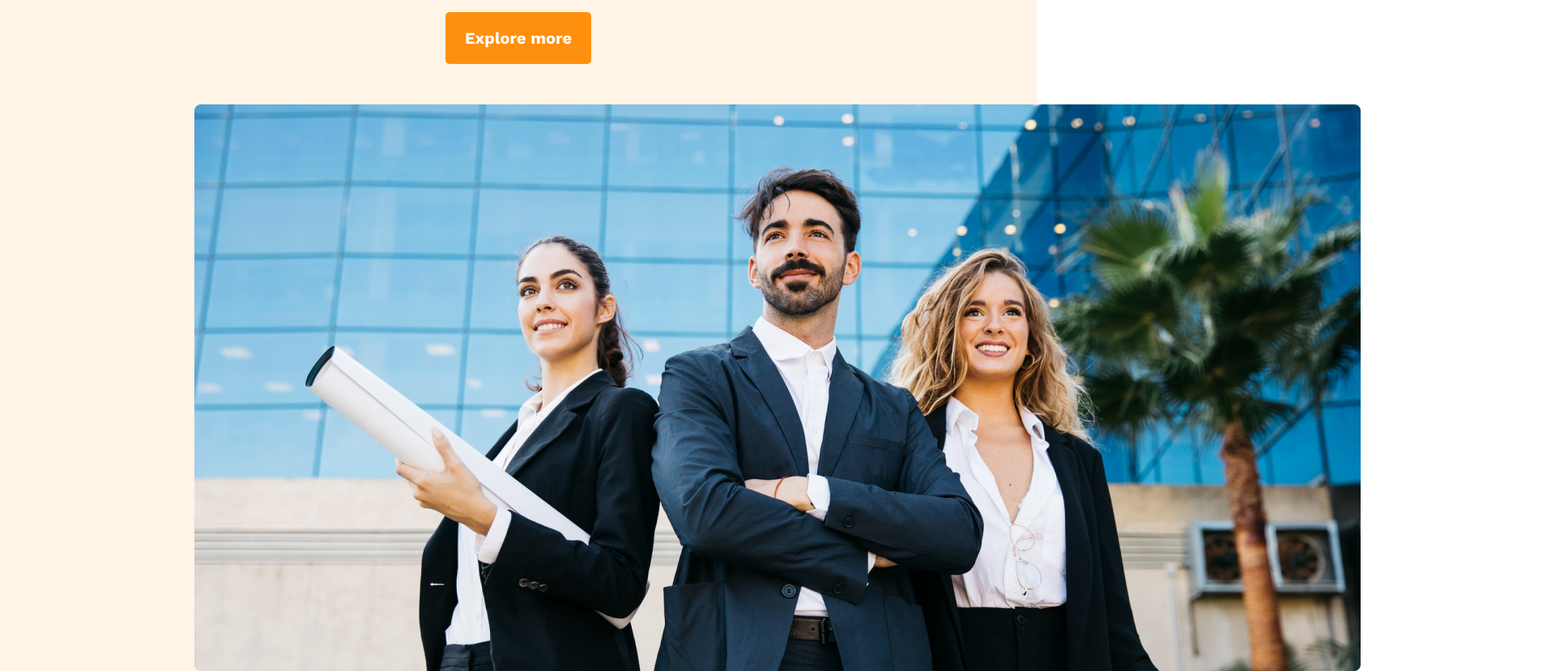
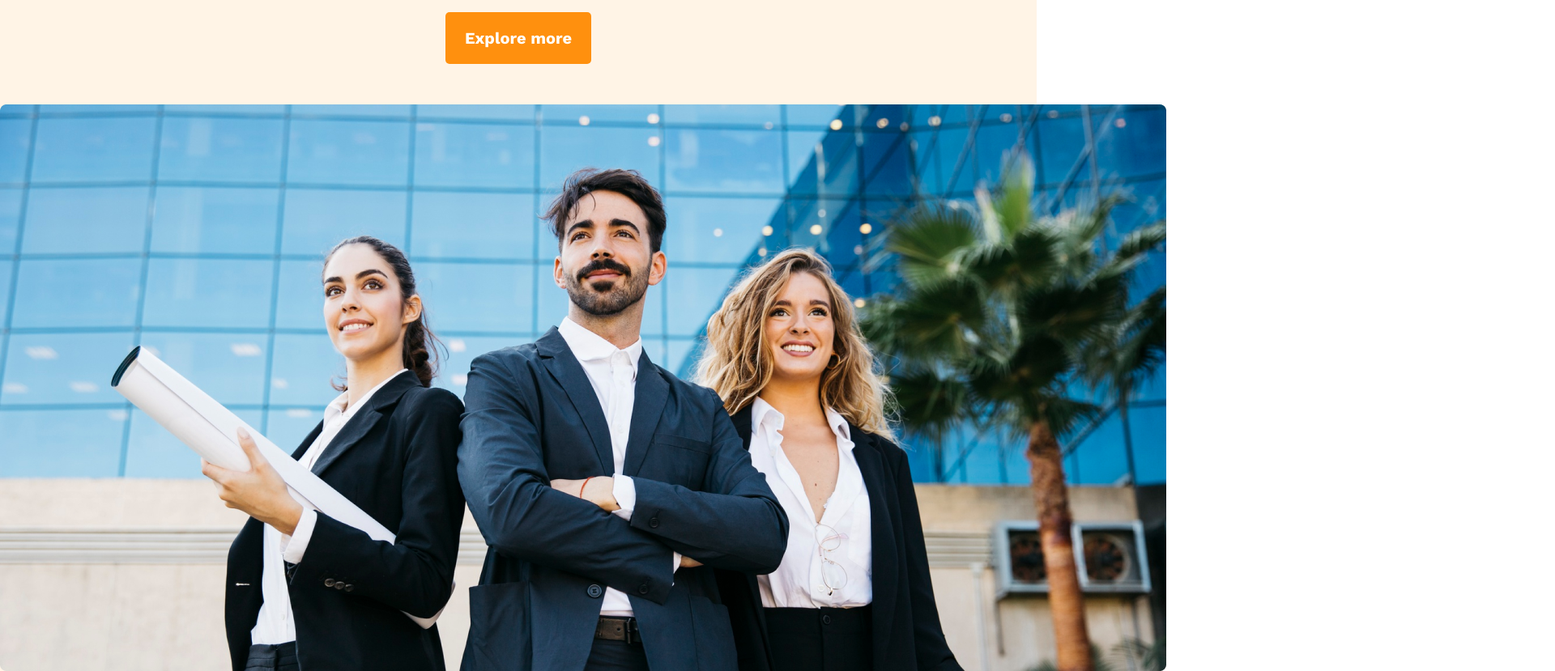
Before and after one commit to NishatTasnimTamanna/Assignment-2, a plain HTML site: page index.html in a window 1280 px wide. Shown: the part 380-1209 px from the top of the page at 81% size, 1920 px wide, since content can reach past the window. Drawn offline with nearby package versions, Linux system fonts and the light colour scheme.

Commit message:
second commit

```diff
--- a/styles/styles.css
+++ b/styles/styles.css
@@ -69,20 +69,14 @@ li a {
 }
 
 .Heading img {
-    padding-left: 240px;
-    padding-right: 240px;
-    padding-bottom: 45px;
-    width: 1440px;
-    height: 700px;
-    left: 240px;
-    top: 577px;
-    border-radius: 5px;
+    padding-bottom: 50px;
 }
 
 .group-details {
     display: flex;
     gap: 50px;
-    padding: 100px 240px;
+    padding-top: 100px;
+    padding-left: 240px;
 }
 
 .group {
@@ -118,11 +112,12 @@ li a {
     display: flex;
     gap: 100px;
     padding-left: 240px;
+    padding-top: 100px;
 }
 
 .archi {
     width: 700px;
-    height: 900px;
+    height: 1000px;
 }
 
 #btn-2 {
```
